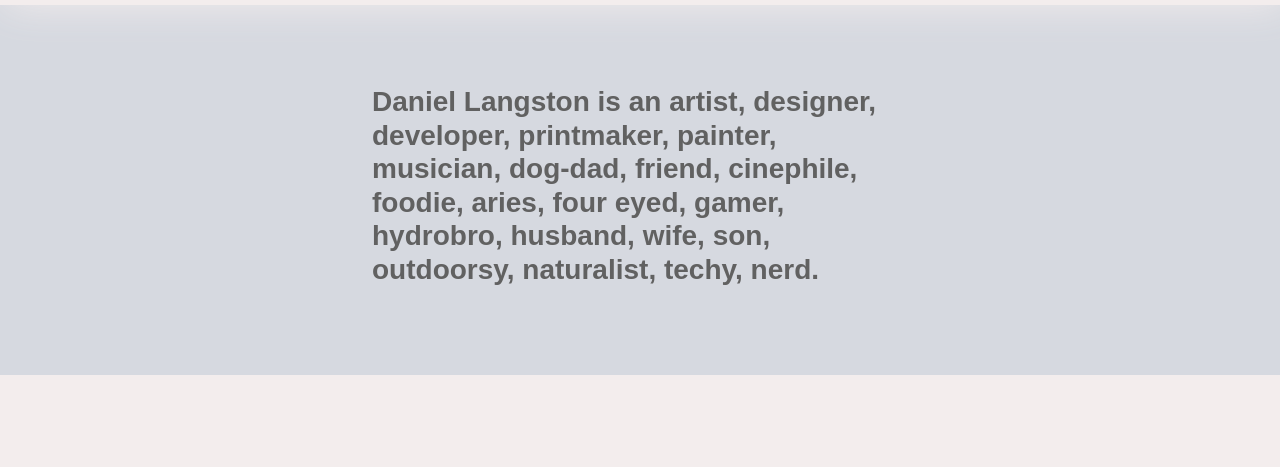
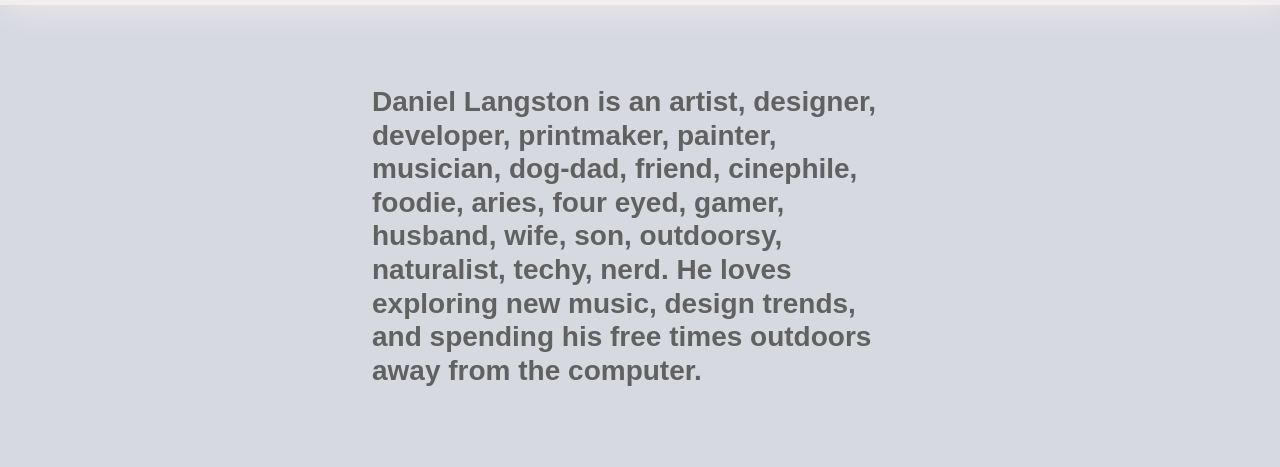
Before and after one commit to danieltlangston/Bootstrap-portfolio-site, a website: page about.html in a window 1280 px wide. Shown: the part 62-529 px from the top of the page. Drawn offline with nearby package versions, Linux system fonts and the light colour scheme; a web font is replaced by a local one.

Commit message:
bio update

```diff
--- a/about.html
+++ b/about.html
@@ -67,7 +67,7 @@
             </nav>
             <div class="row">
                  <p class="col-3"></p>
-                <h3 class="col-6">Daniel Langston is an artist, designer, developer, printmaker, painter, musician, dog-dad, friend, cinephile, foodie, aries, four eyed, gamer, hydrobro, husband, wife, son, outdoorsy, naturalist, techy, nerd. </h3>
+                <h3 class="col-6">Daniel Langston is an artist, designer, developer, printmaker, painter, musician, dog-dad, friend, cinephile, foodie, aries, four eyed, gamer, husband, wife, son, outdoorsy, naturalist, techy, nerd. He loves exploring new music, design trends, and spending his free times outdoors away from the computer. </h3>
             </div>
 
             <footer class="primarycolor">
```
